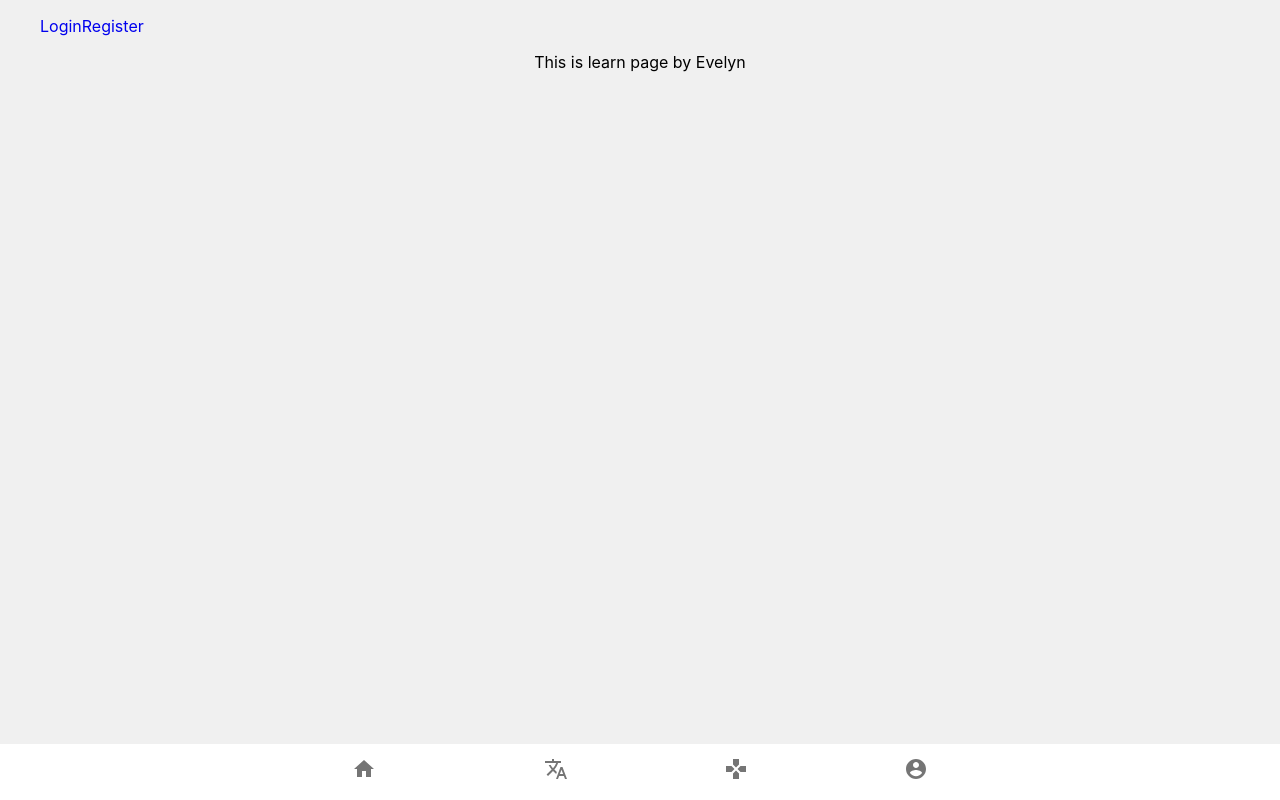
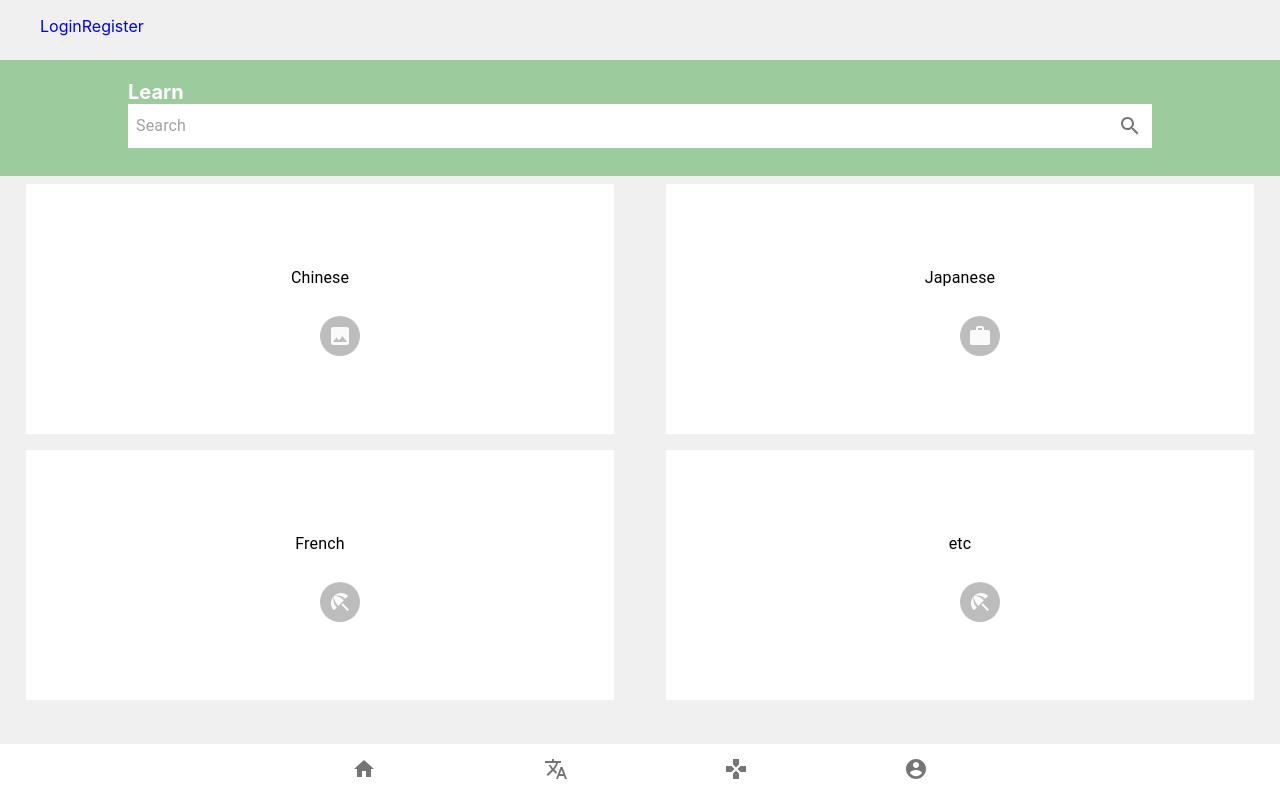
Before and after one commit to picowithleo/amigos-mema, a React (Create React App) app: page /learn in a window 1280 px wide. Built offline with nearby package versions, Linux system fonts and the light colour scheme.

Commit message:
add learn page

```diff
--- a/src/page/Learn.js
+++ b/src/page/Learn.js
@@ -1,8 +1,142 @@
 import React from 'react';
+import { makeStyles } from '@material-ui/core/styles';
+import Paper from '@material-ui/core/Paper';
+import InputBase from '@material-ui/core/InputBase';
+import IconButton from '@material-ui/core/IconButton';
+import SearchIcon from '@material-ui/icons/Search';
+import Box from '@material-ui/core/Box';
+import List from '@material-ui/core/List';
+import ListItem from '@material-ui/core/ListItem';
+import ListItemText from '@material-ui/core/ListItemText';
+import ListItemAvatar from '@material-ui/core/ListItemAvatar';
+import Avatar from '@material-ui/core/Avatar';
+import ImageIcon from '@material-ui/icons/Image';
+import WorkIcon from '@material-ui/icons/Work';
+import BeachAccessIcon from '@material-ui/icons/BeachAccess';
 
-const Learn = props => {
-    return <div> This is learn page by Evelyn</div>;
 
-};
+const useStyles = makeStyles((theme) => ({
+  search: {
+    display: 'flex',
+    alignItems: 'center',
+    width: '80%',
+    top: '12%',
+    left: '10%',
+    position: 'relative',
+    backgroundColor: '#FFFFFF',
+  },
+  learn:{
+    textAlign: 'left',
+    fontSize: '20px',
+    top: '12%',
+    color: '#FFFFFF',
+    position: 'relative',
+    fontStyle: 'bold',
+    left: '10%',
+    width: '80%',
+  },
+  searchbackground: {
+    width: '100%',
+    right: '0%',
+    position: 'relative',
+    height: '100px',
+    backgroundColor: '#9CCC9D',
+  } ,
+  input: {
+    marginLeft: theme.spacing(1),
+    flex: 1,
+  },
+  iconButton: {
+    padding: 10,
+  },
+  root: {
+    position: 'relative',
+    bottom: '30%',
+  },
+  langlist: {
+    width: '100%',
+    display: 'flex',
+  },
+  langbox: {
+    width: '47%',
+    marginLeft: '2%',
+    marginRight: '2%',
+    display: 'flex',
+    height: '250px',
+    flexDirection: 'column',
+    backgroundColor: theme.palette.background.paper,
+  },
+  langicon: {
+    bottom: '30%',
+    left: '5%',
+    position: 'relative',
+  },
+  langtxt:{
+    top: '30%',
+    position: 'relative',
+  },
+}));
 
-export default Learn;
+export default function CustomizedInputBase() {
+  const classes = useStyles();
+
+  return (
+    <List>
+    <Box className={classes.root}>
+    <List className={classes.searchbackground}>
+      <Box className={classes.learn}>
+      <h><b>Learn</b></h>
+      </Box>
+      <Box component="form" className={classes.search}>
+      <InputBase
+        className={classes.input}
+        placeholder="Search"
+        inputProps={{ 'aria-label': 'search' }}
+      />
+      <IconButton type="submit" className={classes.iconButton} aria-label="search">
+        <SearchIcon />
+      </IconButton>
+      </Box>
+    </List>
+    <List className={classes.langlist}>
+      <ListItem className={classes.langbox}>
+        <ListItemText primary="Chinese" className={classes.langtxt}/>
+        <ListItemAvatar className={classes.langicon}>
+          <Avatar>
+            <ImageIcon />
+          </Avatar>
+        </ListItemAvatar>
+      </ListItem>
+      <ListItem className={classes.langbox}>
+        <ListItemText primary="Japanese" className={classes.langtxt}/>
+        <ListItemAvatar className={classes.langicon}>
+          <Avatar>
+            <WorkIcon />
+          </Avatar>
+        </ListItemAvatar>
+      </ListItem>
+    </List>
+    </Box>
+      <Box>
+      <List className={classes.langlist}>
+    <ListItem className={classes.langbox}>
+    <ListItemText primary="French" className={classes.langtxt}/>
+        <ListItemAvatar className={classes.langicon}>
+          <Avatar>
+            <BeachAccessIcon />
+          </Avatar>
+        </ListItemAvatar>
+      </ListItem>
+      <ListItem className={classes.langbox}>
+      <ListItemText primary="etc" className={classes.langtxt}/>
+        <ListItemAvatar className={classes.langicon}>
+          <Avatar>
+            <BeachAccessIcon />
+          </Avatar>
+        </ListItemAvatar>
+      </ListItem>
+    </List>
+    </Box>
+    </List>
+  );
+}
```
Also changed, not shown: 1 other file (tests, documents, lock files or other folders).
